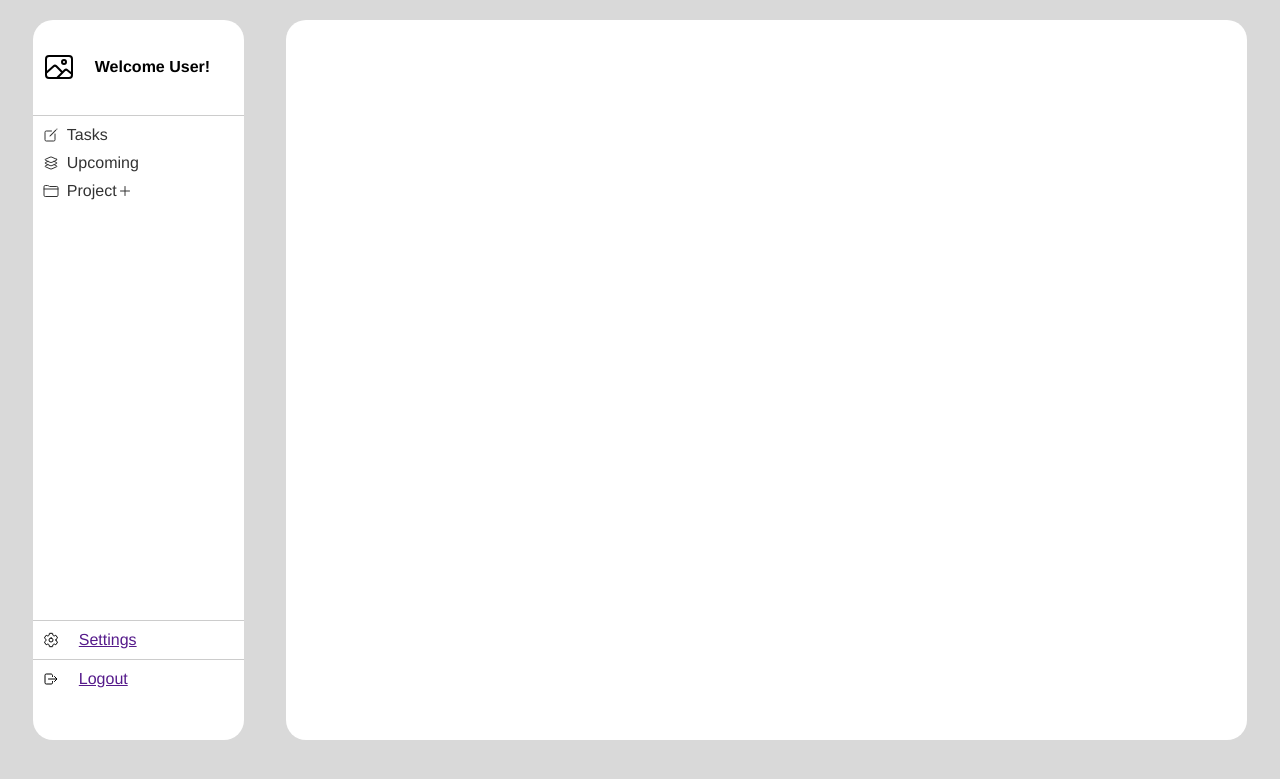
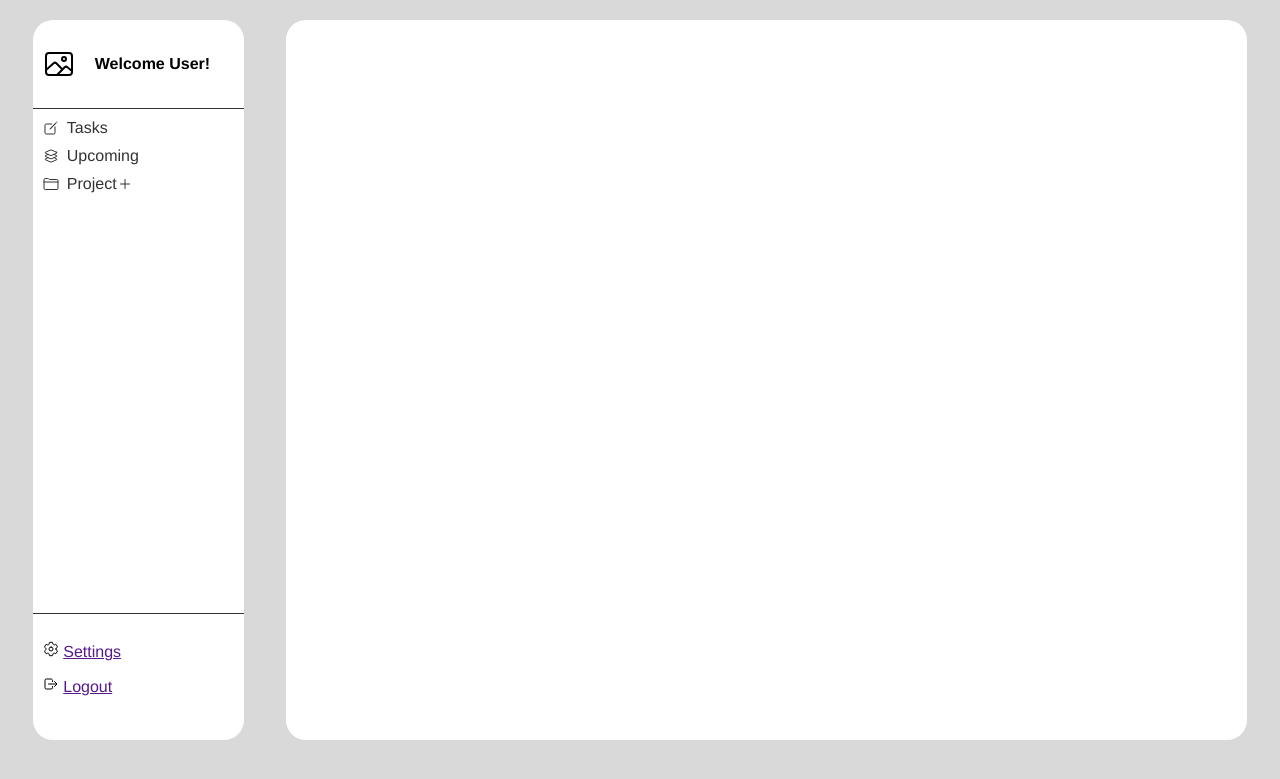
Before and after one commit to abdulbasset-benz/todo-app, a PHP site: page /Interface/index.php in a window 1280 px wide. Shown: the top 779 px of the page. Run offline with PHP 8.4, Linux system fonts and the light colour scheme.

Commit message:
Style the bottom section in the sidebar

```diff
--- a/CSS/styles.css
+++ b/CSS/styles.css
@@ -28,7 +28,7 @@
     align-items: center;
     gap: 20px;
     padding: 10px;
-    border-bottom: 1px solid #ccc;
+    border-bottom: 1px solid #333;
 }
 .list {
     display: flex;
@@ -63,24 +63,23 @@
     display: flex;
     justify-content: space-between;
 }
-.setting, .logout {
+.footer {
+    padding-top: 20px;
+    padding-left: 10px;
+    line-height: 35px;
+    border-top: 1px solid #333;
+}
+.footer .bot-section {
     display: flex;
     align-items: center;
-    gap: 20px;
-    padding: 10px;
-    border-top: 1px solid #ccc;
 }
-
-
-
-
-
-
-
-
-
-
-
+.bot-section ion-icon {
+    margin-right: 8px;
+}
+.bot-section {
+    text-decoration: none;
+    color: #333;
+}
 .main {
     background-color: rgb(255, 255, 255);
     height: 90vh;
```
